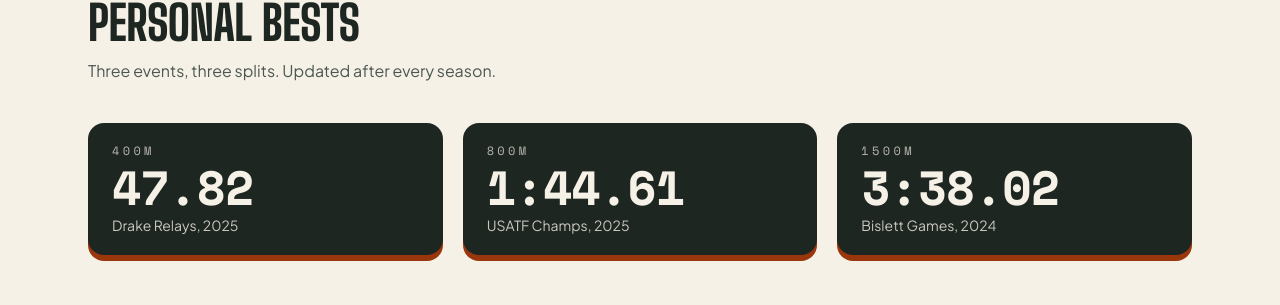
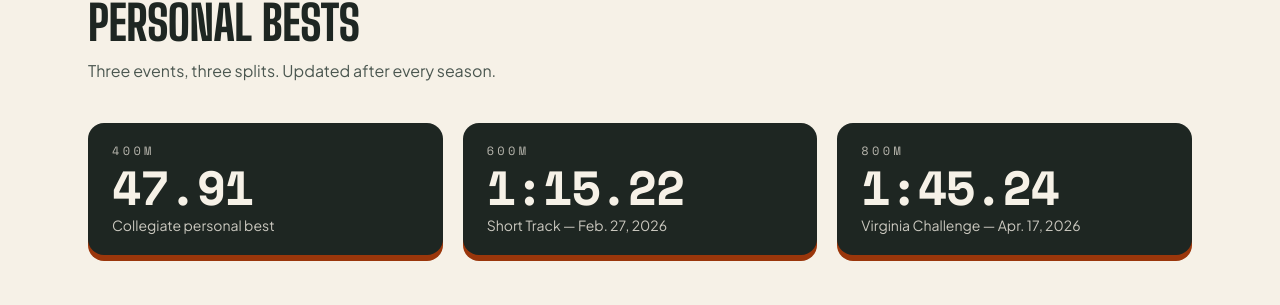
Before and after one commit to NOTAM-bobk/nikogoat, a Next.js app: page / in a window 1280 px wide. Shown: the part 998-1303 px from the top of the page. Built offline with nearby package versions, Linux system fonts and the light colour scheme.

Commit message:
Modify personal bests in page.js
Updated personal bests with new times and events.

```diff
--- a/src/app/page.js
+++ b/src/app/page.js
@@ -1,9 +1,9 @@
 import Image from "next/image";
 
 const personalBests = [
-  { event: "400m", time: "47.82", place: "Drake Relays, 2025" },
-  { event: "800m", time: "1:44.61", place: "USATF Champs, 2025" },
-  { event: "1500m", time: "3:38.02", place: "Bislett Games, 2024" },
+  { event: "400m", time: "47.91", place: "Collegiate personal best" },
+  { event: "600m", time: "1:15.22", place: "Short Track — Feb. 27, 2026" },
+  { event: "800m", time: "1:45.24", place: "Virginia Challenge — Apr. 17, 2026" },
 ];
 
 const schedule = [
```
